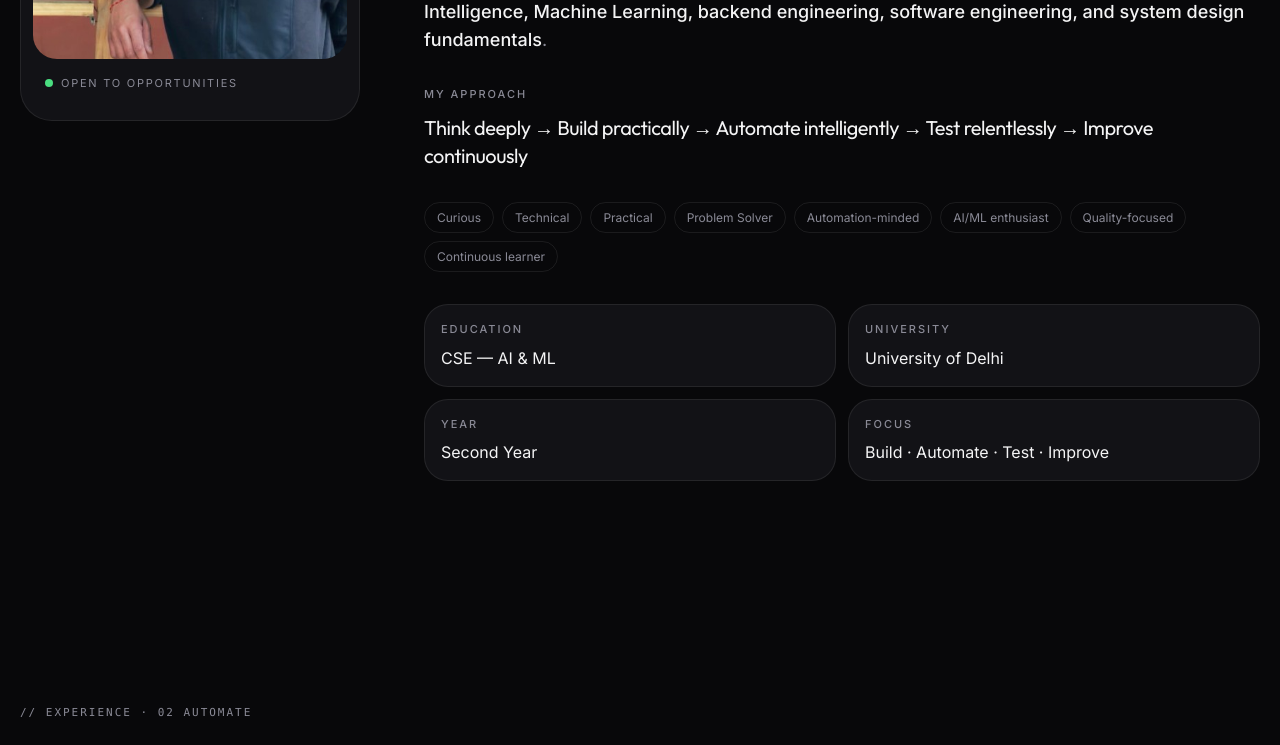
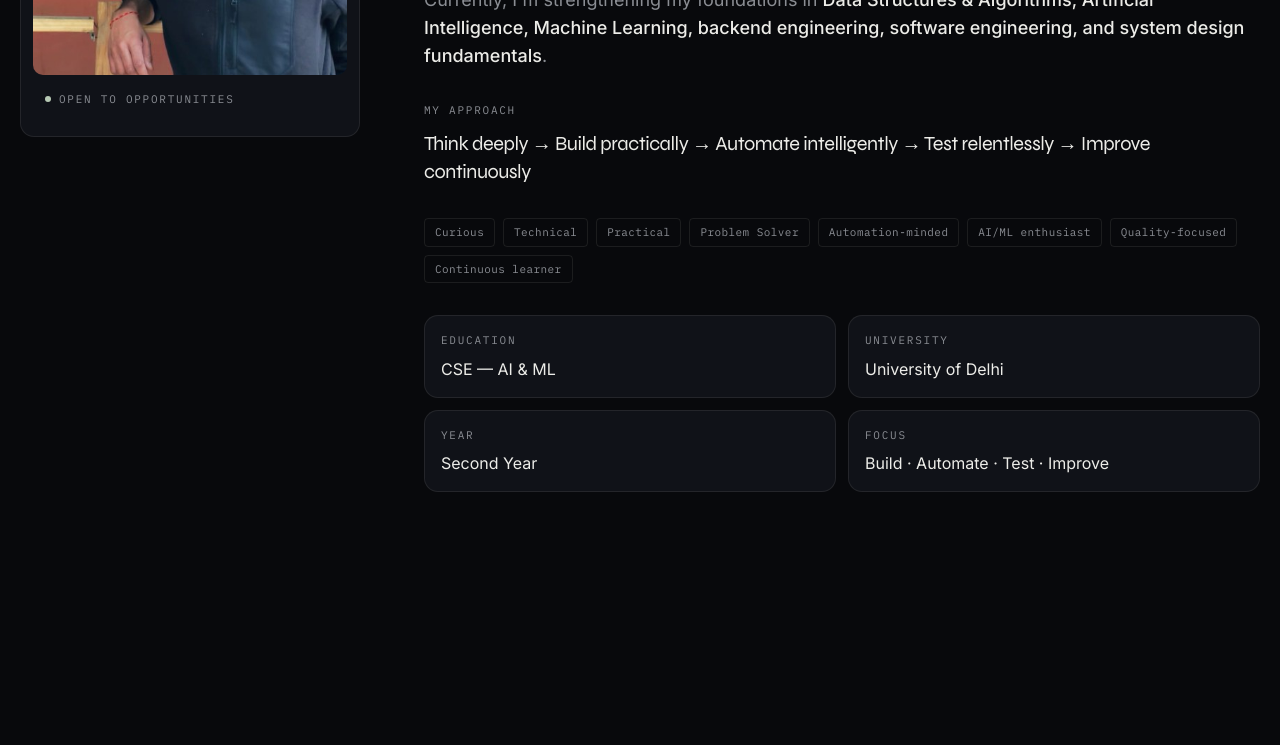
Before and after one commit to hemantagrawal331-jpg/hemant-s-portfolio-2nd-year, a Next.js app: page / in a window 1280 px wide. Shown: the part 1440-2185 px from the top of the page. Built offline with nearby package versions, Linux system fonts and the light colour scheme.

Commit message:
The site now has its own visual system:

```diff
--- a/src/app/globals.css
+++ b/src/app/globals.css
@@ -4,35 +4,37 @@
 
 :root,
 [data-theme="dark"] {
-  --paper: #e8e8ea;
-  --hero-fg: #111111;
-  --bg: #08080a;
-  --elevated: #121216;
-  --fg: #f4f4f5;
-  --muted: #8a8a96;
-  --line: rgba(255, 255, 255, 0.08);
-  --invert: #111111;
-  --invert-fg: #ffffff;
-  --grid: rgba(255, 255, 255, 0.028);
-  --accent: #4ade80;
-  --accent-dim: rgba(74, 222, 128, 0.12);
-  --glass: rgba(12, 12, 16, 0.55);
+  --paper: #e6e2d8;
+  --hero-fg: #14130f;
+  --bg: #08090c;
+  --elevated: #101218;
+  --fg: #ecece8;
+  --muted: #8a8d93;
+  --line: rgba(230, 226, 216, 0.09);
+  --invert: #14130f;
+  --invert-fg: #f4f1ea;
+  --grid: rgba(230, 226, 216, 0.035);
+  --accent: #b7c9b4;
+  --accent-dim: rgba(183, 201, 180, 0.12);
+  --glass: rgba(10, 12, 16, 0.62);
+  --radius: 14px;
 }
 
 [data-theme="light"] {
-  --paper: #f3f3f0;
-  --hero-fg: #111111;
-  --bg: #f6f6f3;
-  --elevated: #ffffff;
-  --fg: #141416;
-  --muted: #5c5c66;
-  --line: rgba(17, 17, 17, 0.08);
-  --invert: #111111;
-  --invert-fg: #ffffff;
-  --grid: rgba(17, 17, 17, 0.04);
-  --accent: #16a34a;
-  --accent-dim: rgba(22, 163, 74, 0.08);
-  --glass: rgba(255, 255, 255, 0.62);
+  --paper: #ebe6db;
+  --hero-fg: #14130f;
+  --bg: #f4f1ea;
+  --elevated: #fffcf6;
+  --fg: #161513;
+  --muted: #5c5d57;
+  --line: rgba(20, 19, 15, 0.1);
+  --invert: #14130f;
+  --invert-fg: #f4f1ea;
+  --grid: rgba(20, 19, 15, 0.045);
+  --accent: #3f5a4c;
+  --accent-dim: rgba(63, 90, 76, 0.1);
+  --glass: rgba(255, 252, 246, 0.7);
+  --radius: 14px;
 }
 
 * {
@@ -59,6 +61,16 @@ body {
   overflow-x: hidden;
   cursor: none;
   transition: background-color 0.35s ease, color 0.35s ease;
+}
+
+body::before {
+  content: "";
+  pointer-events: none;
+  position: fixed;
+  inset: 0;
+  z-index: -1;
+  background:
+    radial-gradient(70% 42% at 50% -8%, color-mix(in srgb, var(--accent) 9%, transparent), transparent 58%);
 }
 
 body.menu-open {
@@ -187,41 +199,42 @@ textarea:focus-visible {
 .display {
   font-family: var(--font-display), sans-serif;
   font-weight: 700;
-  letter-spacing: -0.045em;
-  line-height: 0.88;
+  letter-spacing: -0.038em;
+  line-height: 0.9;
   text-transform: uppercase;
 }
 
 .label {
+  font-family: var(--font-mono), ui-monospace, monospace;
   font-size: 11px;
-  font-weight: 500;
-  letter-spacing: 0.18em;
+  font-weight: 400;
+  letter-spacing: 0.16em;
   text-transform: uppercase;
   color: var(--muted);
 }
 
 .section {
   position: relative;
-  padding-block: 5rem;
+  padding-block: 5.5rem;
 }
 
 @media (min-width: 768px) {
   .section {
-    padding-block: 7rem;
+    padding-block: 8rem;
   }
 }
 
 .heading {
   font-family: var(--font-display), sans-serif;
   font-weight: 600;
-  letter-spacing: -0.04em;
-  line-height: 1.05;
+  letter-spacing: -0.038em;
+  line-height: 1.02;
 }
 
 .card {
   border: 1px solid var(--line);
   background: var(--elevated);
-  border-radius: 24px;
+  border-radius: var(--radius);
 }
 
 .card-interactive {
@@ -315,15 +328,30 @@ textarea:focus-visible {
 .glass {
   background: var(--glass);
   border: 1px solid var(--line);
-  backdrop-filter: blur(18px);
-  -webkit-backdrop-filter: blur(18px);
+  backdrop-filter: blur(12px);
+  -webkit-backdrop-filter: blur(12px);
+}
+
+.monogram {
+  display: inline-flex;
+  align-items: center;
+  justify-content: center;
+  min-width: 1.7rem;
+  height: 1.7rem;
+  border: 1px solid currentColor;
+  font-family: var(--font-mono), ui-monospace, monospace;
+  font-size: 10px;
+  font-weight: 500;
+  letter-spacing: 0.12em;
 }
 
 .chip {
   border: 1px solid var(--line);
-  border-radius: 999px;
-  padding: 0.35rem 0.75rem;
-  font-size: 12px;
+  border-radius: 4px;
+  padding: 0.32rem 0.62rem;
+  font-family: var(--font-mono), ui-monospace, monospace;
+  font-size: 11px;
+  letter-spacing: 0.04em;
   color: var(--muted);
   transition: border-color 0.3s ease, color 0.3s ease, background-color 0.3s ease;
 }
@@ -336,7 +364,7 @@ textarea:focus-visible {
 }
 
 .site-atmosphere .tech-grid {
-  opacity: 0.55;
+  opacity: 0.42;
 }
 
 .mesh-field {
--- a/src/app/layout.tsx
+++ b/src/app/layout.tsx
@@ -1,9 +1,9 @@
 import type { Metadata } from "next";
-import { Inter, Outfit } from "next/font/google";
+import { IBM_Plex_Mono, Inter, Syne } from "next/font/google";
 import "./globals.css";
 import { ThemeProvider } from "@/lib/ThemeProvider";
 
-const display = Outfit({
+const display = Syne({
   subsets: ["latin"],
   variable: "--font-display",
   weight: ["400", "500", "600", "700", "800"],
@@ -12,6 +12,12 @@ const display = Outfit({
 const sans = Inter({
   subsets: ["latin"],
   variable: "--font-sans",
+});
+
+const mono = IBM_Plex_Mono({
+  subsets: ["latin"],
+  variable: "--font-mono",
+  weight: ["400", "500"],
 });
 
 const siteUrl = "https://hemant-s-portfolio-2nd-year.vercel.app";
@@ -56,7 +62,7 @@ try {
 
 export default function RootLayout({ children }: { children: React.ReactNode }) {
   return (
-    <html lang="en" className={`${display.variable} ${sans.variable}`} suppressHydrationWarning>
+    <html lang="en" className={`${display.variable} ${sans.variable} ${mono.variable}`} suppressHydrationWarning>
       <head>
         <script dangerouslySetInnerHTML={{ __html: themeInit }} />
       </head>
--- a/src/components/About.tsx
+++ b/src/components/About.tsx
@@ -27,17 +27,17 @@ export function About() {
         </div>
         <div className="grid items-start gap-10 lg:grid-cols-[340px_1fr] lg:gap-16">
           <RevealItem index={3}>
-            <div className="overflow-hidden rounded-[32px] border border-line bg-elevated p-3">
+            <div className="overflow-hidden rounded-[var(--radius)] border border-line bg-elevated p-3">
               <Image
                 src="/images/about-portrait.png"
                 alt={`${portfolioData.personal.name}`}
                 width={892}
                 height={1536}
-                className="aspect-[4/5] w-full rounded-[24px] object-cover object-[70%_18%] transition duration-700 hover:scale-[1.03]"
+                className="aspect-[4/5] w-full rounded-[10px] object-cover object-[70%_18%] transition duration-700 hover:scale-[1.03]"
               />
               <div className="flex items-center gap-2 px-3 py-4">
-                <span className="h-2 w-2 rounded-full bg-[var(--accent)]" />
-                <span className="text-[11px] tracking-[0.16em] text-muted">OPEN TO OPPORTUNITIES</span>
+                <span className="h-1.5 w-1.5 rounded-full bg-[var(--accent)]" />
+                <span className="font-mono text-[11px] tracking-[0.16em] text-muted">OPEN TO OPPORTUNITIES</span>
               </div>
             </div>
           </RevealItem>
--- a/src/components/Contact.tsx
+++ b/src/components/Contact.tsx
@@ -110,7 +110,7 @@ export function Contact() {
               name="name"
               required
               autoComplete="name"
-              className="rounded-2xl border border-line bg-bg/60 px-4 py-4 text-sm text-fg outline-none focus:border-[var(--accent)]"
+              className="rounded-[var(--radius)] border border-line bg-bg/60 px-4 py-4 font-mono text-sm text-fg outline-none focus:border-[var(--accent)]"
             />
           </label>
           <label className="grid gap-2">
@@ -120,7 +120,7 @@ export function Contact() {
               type="email"
               required
               autoComplete="email"
-              className="rounded-2xl border border-line bg-bg/60 px-4 py-4 text-sm text-fg outline-none focus:border-[var(--accent)]"
+              className="rounded-[var(--radius)] border border-line bg-bg/60 px-4 py-4 font-mono text-sm text-fg outline-none focus:border-[var(--accent)]"
             />
           </label>
           <label className="grid gap-2">
@@ -128,7 +128,7 @@ export function Contact() {
             <textarea
               name="message"
               required
-              className="min-h-32 rounded-2xl border border-line bg-bg/60 px-4 py-4 text-sm text-fg outline-none focus:border-[var(--accent)]"
+              className="min-h-32 rounded-[var(--radius)] border border-line bg-bg/60 font-mono text-sm text-fg outline-none focus:border-[var(--accent)]"
             />
           </label>
           <MagneticButton
--- a/src/components/Hero.tsx
+++ b/src/components/Hero.tsx
@@ -181,7 +181,7 @@ export function Hero({ ready }: { ready: boolean }) {
                     aria-label={label}
                     target={label === "Email" ? undefined : "_blank"}
                     rel={label === "Email" ? undefined : "noopener noreferrer"}
-                    className="icon-btn flex h-10 w-10 items-center justify-center rounded-full border border-ink/15 text-ink"
+                    className="icon-btn flex h-10 w-10 items-center justify-center rounded-[4px] border border-ink/15 text-ink"
                     data-cursor="link"
                   >
                     <Icon className="h-4 w-4" />
--- a/src/components/SectionHeading.tsx
+++ b/src/components/SectionHeading.tsx
@@ -15,13 +15,13 @@ export function SectionHeading({
   return (
     <div className="max-w-3xl">
       <RevealItem index={0}>
-        <TerminalKicker text={kicker} className="mb-4" />
+        <TerminalKicker text={kicker} className="mb-5" />
       </RevealItem>
-      <RevealItem as="h2" index={1} className="heading text-3xl text-fg sm:text-4xl md:text-5xl lg:text-6xl">
+      <RevealItem as="h2" index={1} className="heading text-3xl text-fg sm:text-4xl md:text-5xl lg:text-[3.65rem]">
         {title}
       </RevealItem>
       {text ? (
-        <RevealItem as="p" index={2} className="mt-4 max-w-2xl text-sm leading-relaxed text-muted md:text-base">
+        <RevealItem as="p" index={2} className="mt-5 max-w-xl text-sm leading-relaxed text-muted md:text-[15px]">
           {text}
         </RevealItem>
       ) : null}
--- a/src/components/ThemeToggle.tsx
+++ b/src/components/ThemeToggle.tsx
@@ -11,7 +11,7 @@ export function ThemeToggle({ lightNav }: { lightNav: boolean }) {
       type="button"
       onClick={toggle}
       aria-label={theme === "dark" ? "Switch to light theme" : "Switch to dark theme"}
-      className={`flex h-10 w-10 items-center justify-center rounded-full border transition-colors ${
+      className={`flex h-10 w-10 items-center justify-center rounded-[4px] border transition-colors ${
         lightNav ? "border-black/15 text-ink hover:bg-black/5" : "border-white/15 text-white hover:bg-white/10"
       }`}
       data-cursor="link"
--- a/tailwind.config.ts
+++ b/tailwind.config.ts
@@ -14,12 +14,13 @@ const config: Config = {
         line: "var(--line)",
         invert: "var(--invert)",
         "invert-fg": "var(--invert-fg)",
-        ink: "#111111",
+        ink: "#14130f",
         accent: "var(--accent)",
       },
       fontFamily: {
         display: ["var(--font-display)", "sans-serif"],
-        sans: ["var(--font-sans)", "sans-serif"],
+        sans: ["var(--font-sans)", "system-ui", "sans-serif"],
+        mono: ["var(--font-mono)", "ui-monospace", "monospace"],
       },
       transitionTimingFunction: {
         cinematic: "cubic-bezier(0.16, 1, 0.3, 1)",
```
Also changed, not shown: src/components/Navbar.tsx (+6 -5 lines), public/favicon.svg.
